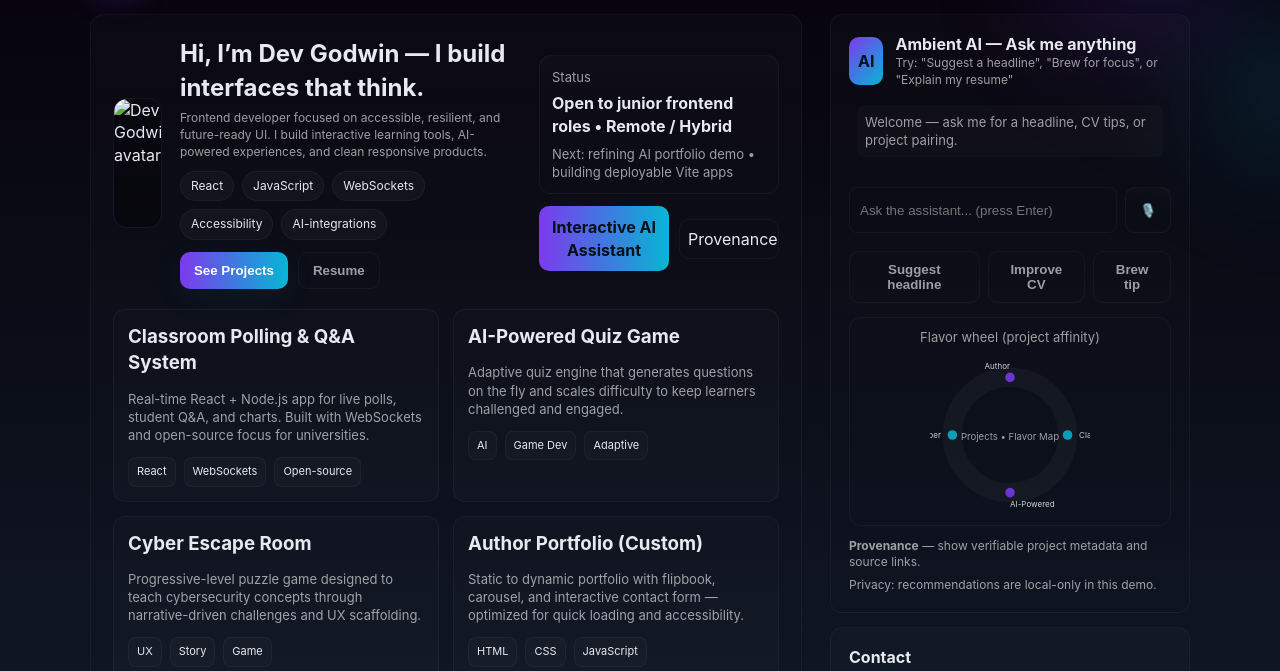
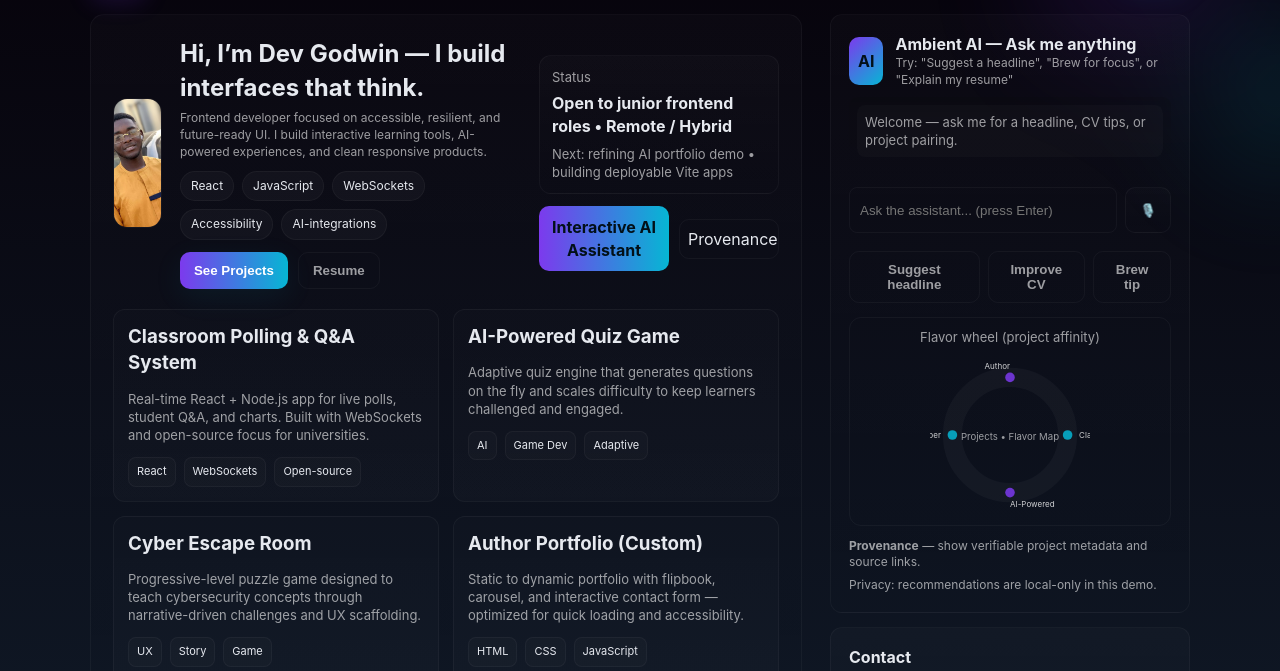
Before and after one commit to Godwinash/updated-portfolio, a plain HTML site: page index.html in a window 1280 px wide. Shown: the part 92-763 px from the top of the page. Drawn offline with Linux system fonts and the light colour scheme.

Commit message:
Update index.html

```diff
--- a/index.html
+++ b/index.html
@@ -330,7 +330,7 @@
       <div class="hero">
         <div class="hero-grid">
           <div style="display:flex;gap:18px;align-items:center">
-            <div class="avatar"><img src="Snapchat-803618021~2.jgp" alt="Dev Godwin avatar"/></div>
+            <div class="avatar"><img src="Snapchat-803618021~2.jpg" alt="Dev Godwin avatar"/></div>
             <div class="meta">
               <h2>Hi, I’m Dev Godwin — I build interfaces that think.</h2>
               <p class="sub">Frontend developer focused on accessible, resilient, and future-ready UI. I build interactive learning tools, AI-powered experiences, and clean responsive products.</p>
```
